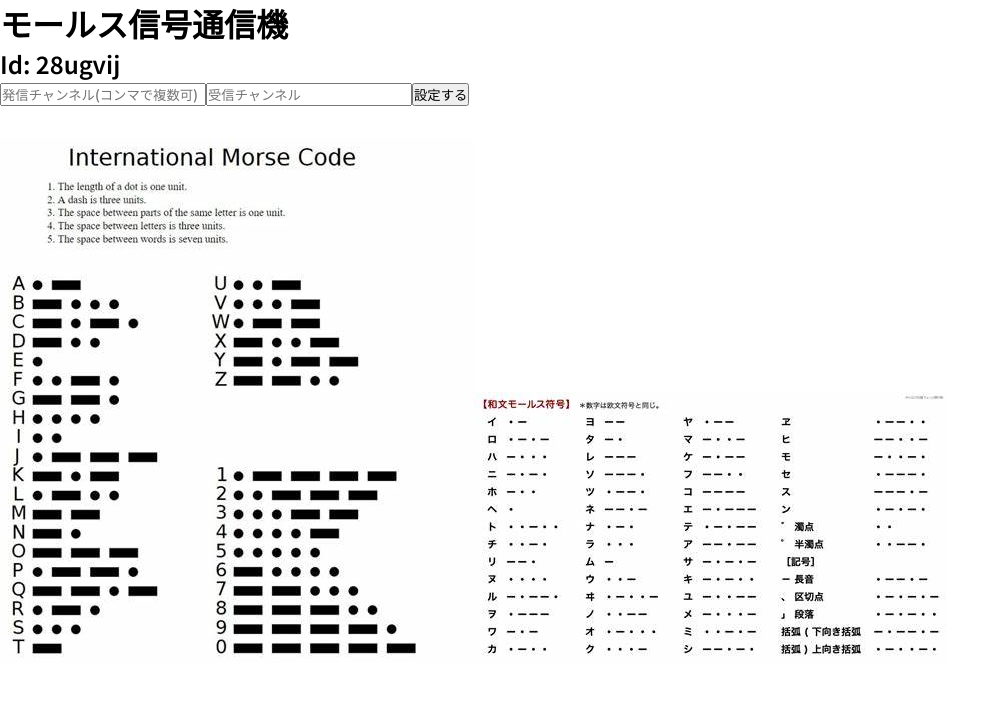
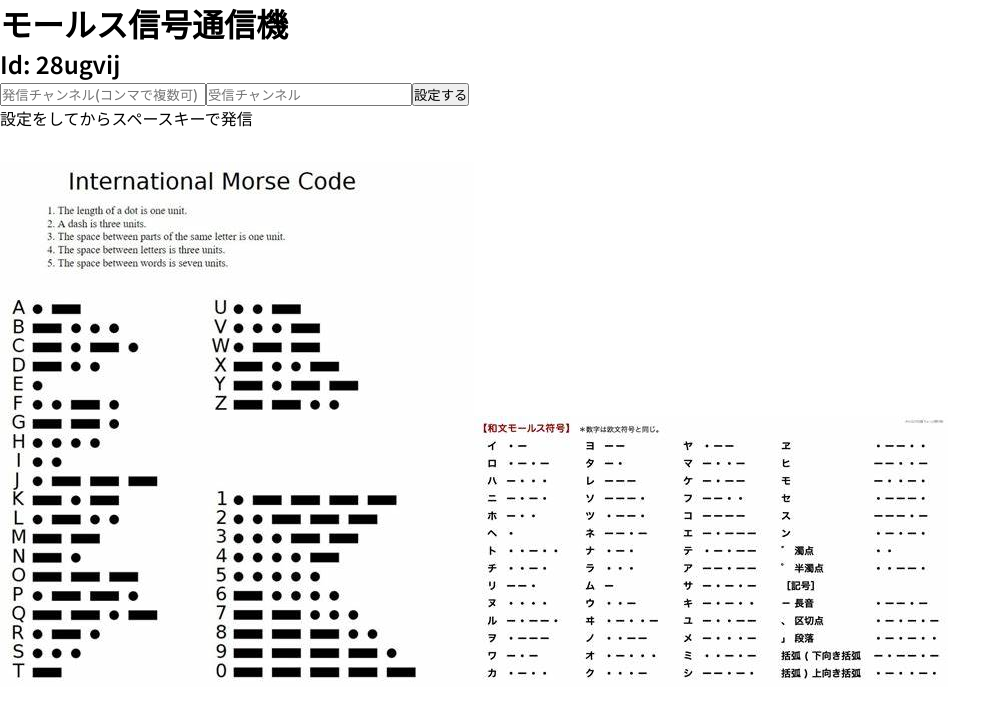
Before and after one commit to JolTheGreat/webmorse, a Nuxt app: page /Console in a window 1280 px wide. Shown: the top 720 px of the page, without its empty margins (0-1006 px from the left). Built offline with nearby package versions, Linux system fonts and the light colour scheme; no server answers.

Commit message:
Guidance

```diff
--- a/pages/Console.vue
+++ b/pages/Console.vue
@@ -93,6 +93,7 @@ export default defineComponent({
     <button @click="settings" @keydown.prevent>設定する</button>
   </div>
 
+  <p>設定をしてからスペースキーで発信</p>
   <img src="../assets/OIPen.jpeg" alt="morse-code">
   <img src="../assets/OIPjp.jpeg" alt="morse-code">
 
```
